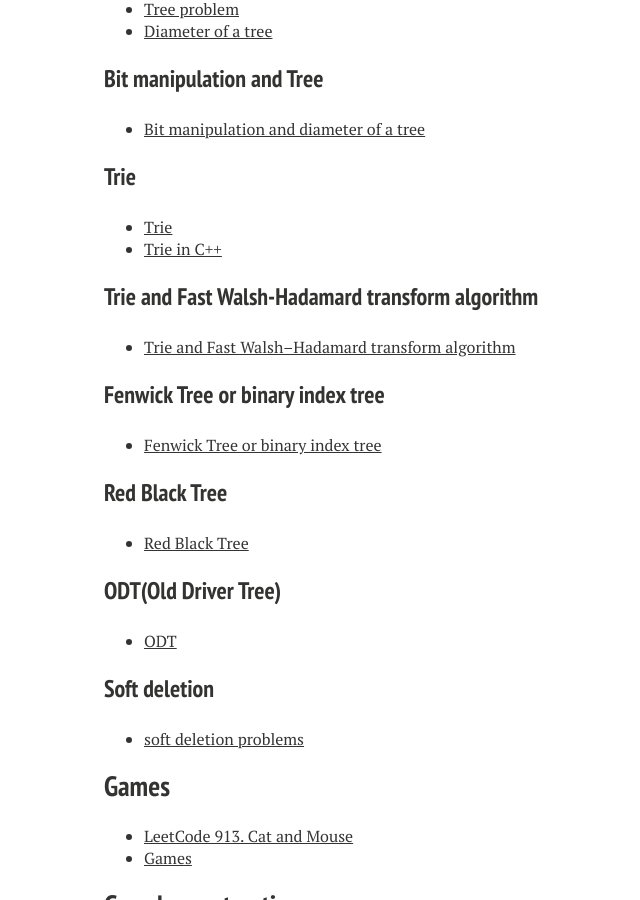
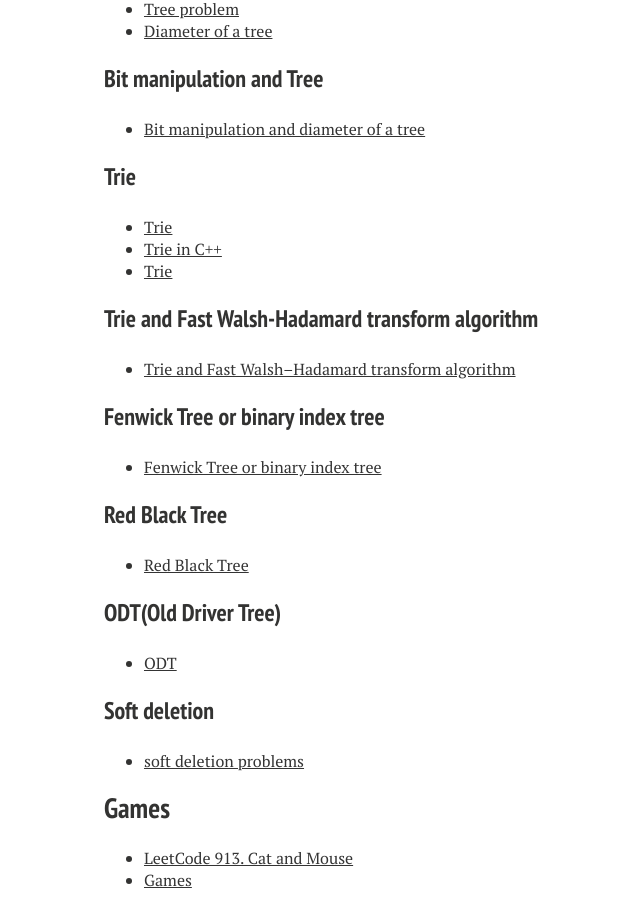
Before and after one commit to xiaokeshen/xiaokeshen.github.io, a Jekyll site: the page built from SoftwareEngineering/index.md, in a window 1280 px wide and 900 px high, scrolled down 11865 px. Shown: the whole window, without its empty margins (216-856 px from the left). Built offline with Jekyll 4.4.1, drawn with Linux system fonts in a browser that asks for light colours; nearby versions of some CDN libraries.

Commit message:
Add one article

```diff
--- a/SoftwareEngineering/index.md
+++ b/SoftwareEngineering/index.md
@@ -400,6 +400,7 @@ My 'Serious' coding got started since I became a student as a Computer Science M
 ### Trie
 - [Trie](https://medium.com/@jim.morris.shen/trie-950ab3de38c6?source=friends_link&sk=6734979336f8c8b76a5d2934aa67078a)
 - [Trie in C++](https://medium.com/@jim.morris.shen/trie-in-c-82e2c8e85e66?sk=f6acd6974e6e7fadc00aa2d6ab98faad)
+- [Trie](https://jimmy-shen.medium.com/trie-cca88ba7620c)
 
 ### Trie and Fast Walsh-Hadamard transform algorithm
 - [Trie and Fast Walsh–Hadamard transform algorithm](https://jimmy-shen.medium.com/trie-and-fast-walsh-hadamard-transform-algorithm-6f32645d4ad1)
```
